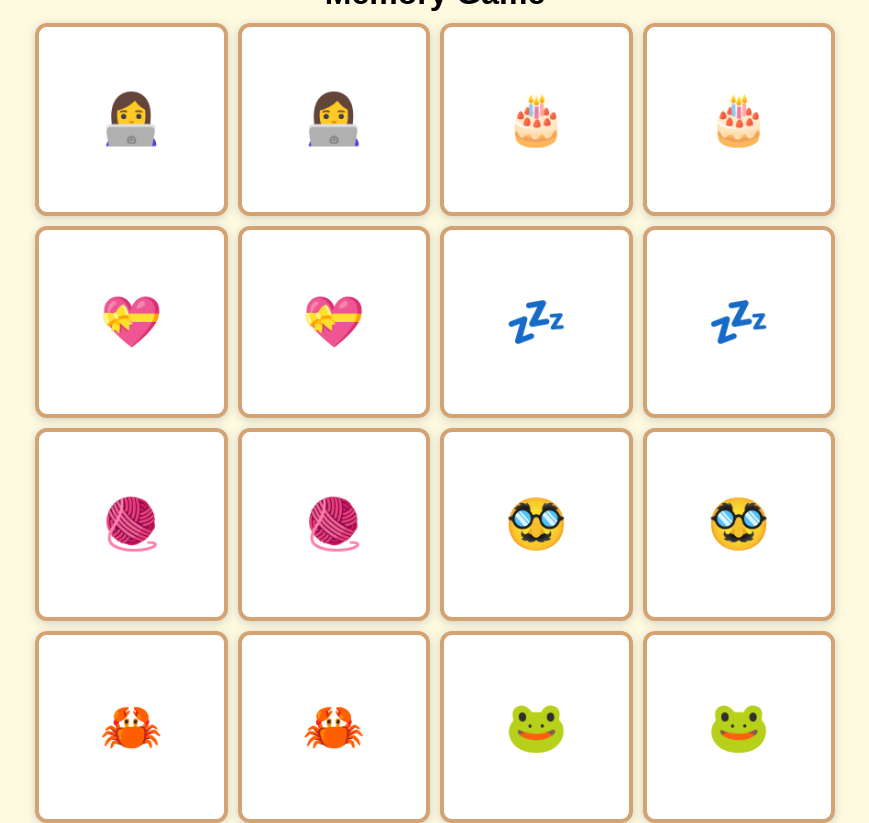
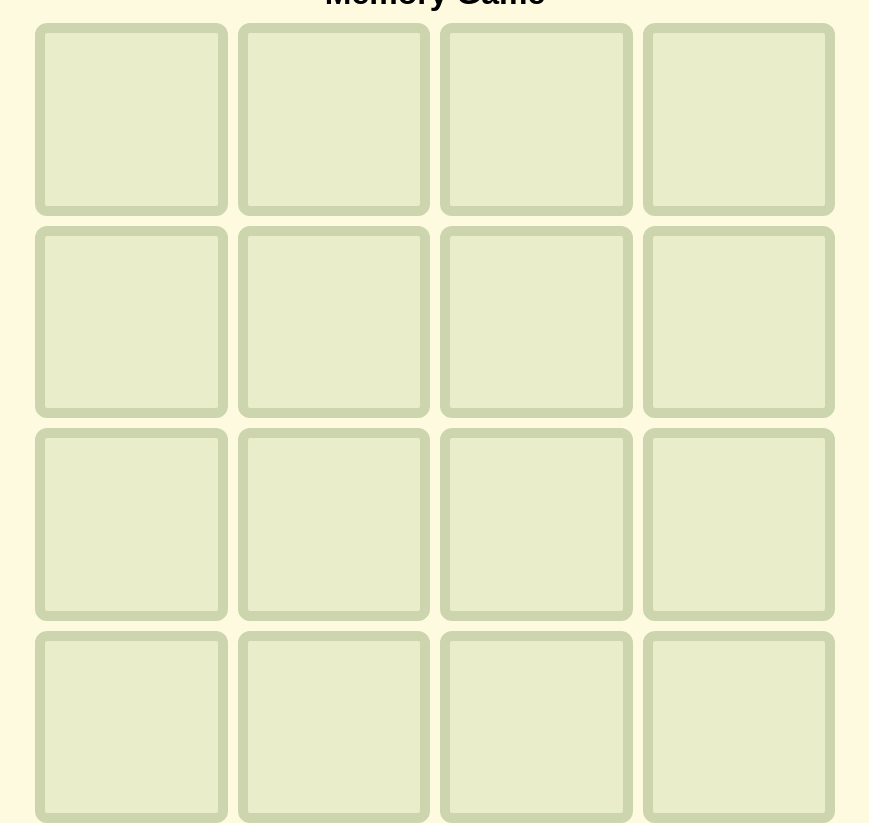
Before and after one commit to nicolecomputer/practice-memory-game, a React (Vite) app: page / in a window 1280 px wide. Shown: the whole page, without its empty margins (205-1074 px from the left). Built offline with nearby package versions, Linux system fonts and the light colour scheme.

Commit message:
Style Face up and face down cards

```diff
--- a/src/components/Card.tsx
+++ b/src/components/Card.tsx
@@ -1,13 +1,20 @@
+import { toClasslist } from "../lib/helpers"
 import "./card.css"
 
 type CardProps = {
-    symbol: string
+    symbol: string,
+    isFaceUp: boolean
 }
 
-export default function Card({ symbol }: CardProps) {
+export default function Card({ symbol, isFaceUp }: CardProps) {
+    const flippedClass = isFaceUp ? "face-up-card" : "face-down-card"
+
     return (
-        <button className="card">
-            <p>{symbol}</p>
+        <button className={toClasslist([
+            "card",
+            flippedClass
+        ])}>
+            <p>{isFaceUp ? symbol : ""}</p>
         </button>
     )
 }
--- a/src/components/CardBoard.tsx
+++ b/src/components/CardBoard.tsx
@@ -23,7 +23,10 @@ export default function CardBoard() {
     return (
         <div className='card-board'>
             {symbols.map((symbol, index) =>
-                <Card key={`card-${index}`} symbol={symbol} />
+                <Card
+                    key={`card-${index}`} symbol={symbol}
+                    isFaceUp={false}
+                />
             )}
         </div>
     )
--- a/src/components/card.css
+++ b/src/components/card.css
@@ -5,7 +5,19 @@
   justify-content: center;
   align-items: center;
   border: 4px solid var(--color-brown-50);
+  border-radius: 12px;
+}
+
+.face-down-card {
+  background-color: var(--color-green-30);
+  border: 10px solid var(--color-green-50);
+
+  &:hover {
+    box-shadow: 6px 6px 0px rgba(211, 211, 211, 0.4);
+  }
+}
+
+.face-up-card {
+  box-shadow: 0 2px 8px rgba(160, 160, 160, 0.47);
   background-color: white;
-  border-radius: 12px;
-  box-shadow: 0 2px 8px rgba(160, 160, 160, 0.47);
 }
--- a/src/index.css
+++ b/src/index.css
@@ -39,6 +39,8 @@ body {
 
   --color-brown-30: #faedcd;
   --color-brown-50: #d4a373;
+  --color-green-30: #e9edc9;
+  --color-green-50: #ccd5ae;
 
   /* Palette: https://coolors.co/palette/ccd5ae-e9edc9-fefae0-faedcd-d4a373 */
 }
--- /dev/null
+++ b/src/lib/helpers.ts
@@ -0,0 +1,3 @@
+export function toClasslist(classes: string[]): string {
+    return classes.join(" ")
+}
```
